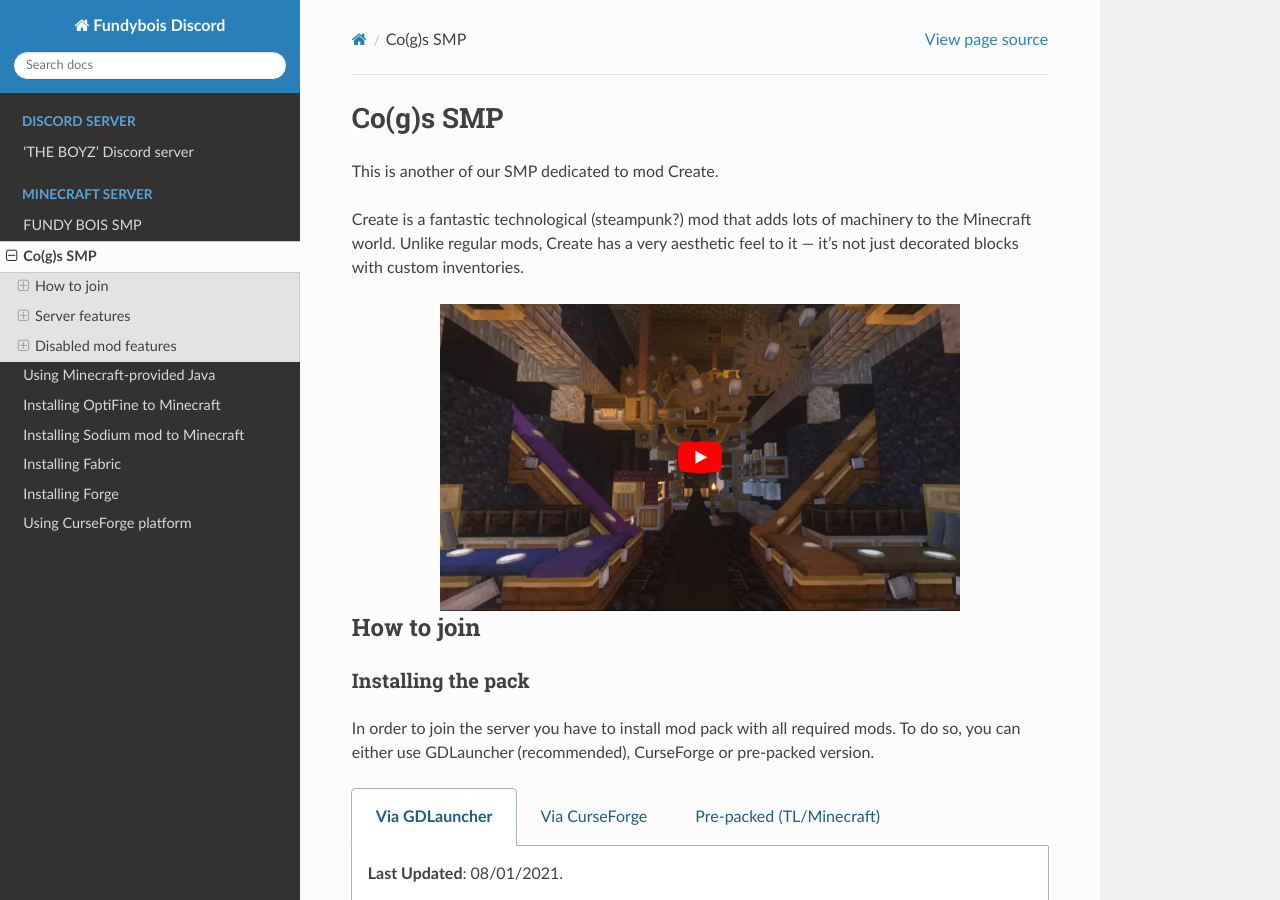
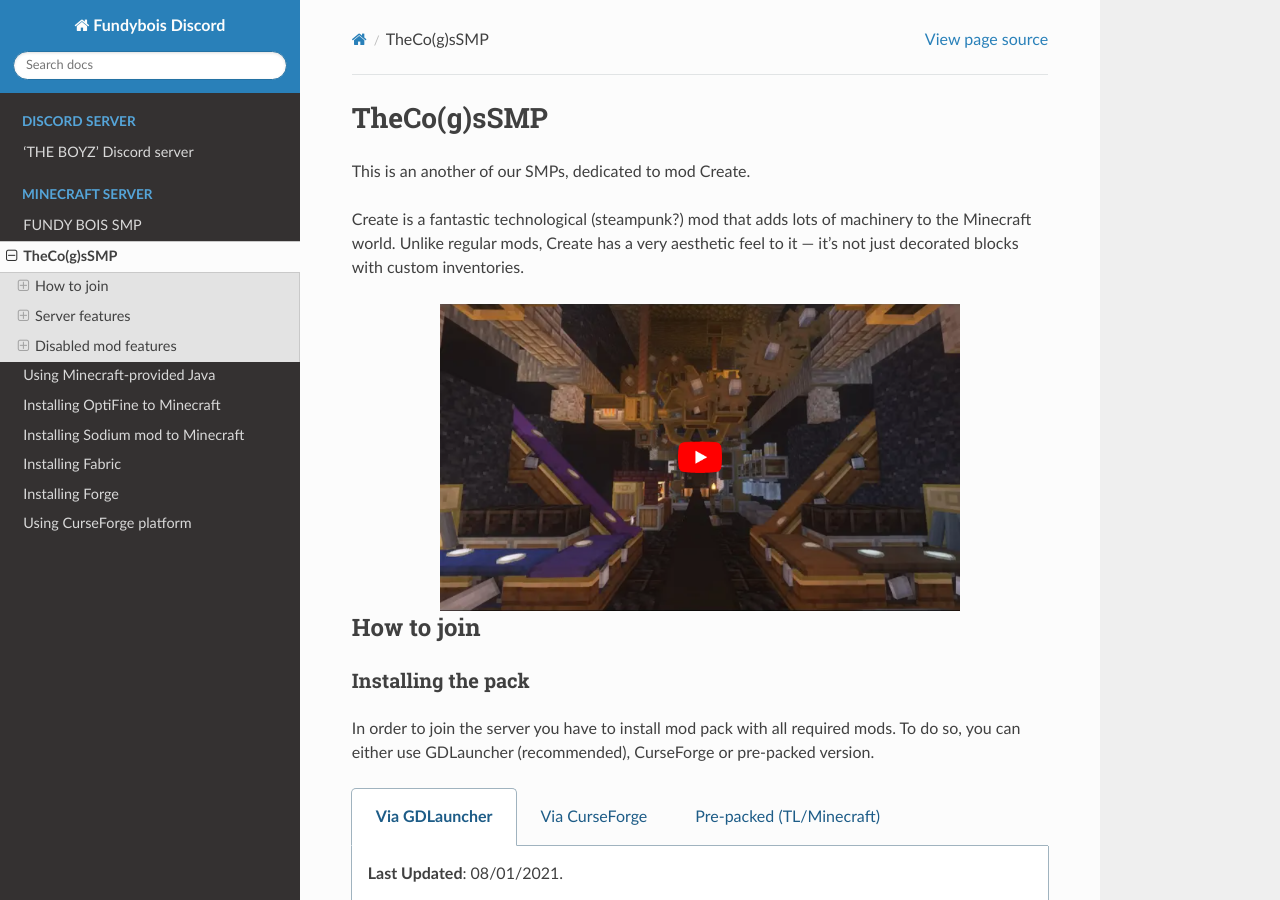
Before and after one commit to brawaru/FundyBois-Docs, a Sphinx documentation site: the page built from source/minecraft/cogs_smp.rst, in a window 1280 px wide and 900 px high. Built offline with Sphinx 7.4.7 and the Read the Docs theme 2.0.0, drawn with Linux system fonts in a browser that asks for light colours.

Commit message:
Fix name of Cogs SMP

```diff
--- a/source/minecraft/cogs_smp.rst
+++ b/source/minecraft/cogs_smp.rst
@@ -1,7 +1,7 @@
-Co(g)s SMP
-==========
+TheCo(g)sSMP
+============
 
-This is another of our SMP dedicated to mod Create.
+This is an another of our SMPs, dedicated to mod Create.
 
 Create is a fantastic technological (steampunk?) mod that adds lots of
 machinery to the Minecraft world. Unlike regular mods, Create has a very
```
